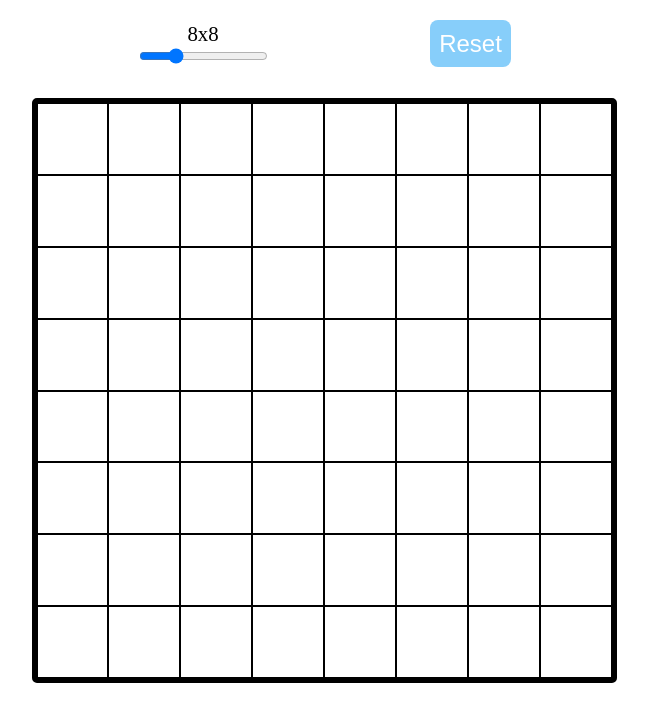
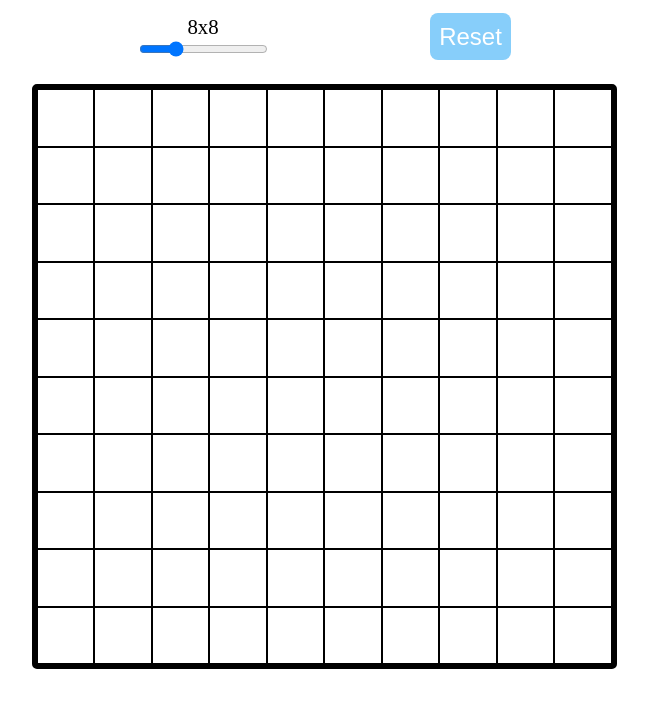
Before and after one commit to Ypakce/etch-a-sketch, a plain HTML site: page index.html in a window 1280 px wide. Shown: the part 93-800 px from the top of the page, without its empty margins (316-964 px from the left). Drawn offline with Linux system fonts and the light colour scheme.

Commit message:
fix a bug where cells are not square and made hover event more efficient

```diff
--- a/script.js
+++ b/script.js
@@ -1,4 +1,4 @@
-let size = 8;
+let size = 10;
 
 function form_grid(size){
     const grid = document.querySelector(".grid");
@@ -8,16 +8,13 @@ function form_grid(size){
         for(let j=0; j<size; j++){
             const cell = document.createElement("div");
             cell.classList.add("cell");
+            cell.addEventListener("mouseover", function(e){
+                e.target.style.backgroundColor = "black";
+            });
             column.append(cell);
         }
         grid.append(column);
     }
-    const cells = document.querySelectorAll(".cell");
-    cells.forEach(cell =>{
-        cell.addEventListener("mouseover", function(e){
-            e.target.style.backgroundColor = "black";
-        });
-    })
 }
 
 form_grid(size);
--- a/style.css
+++ b/style.css
@@ -2,10 +2,9 @@
 body {
     margin: 0;
     padding: 0;
-    height: 100vh;
     display: flex;
     flex-direction: column;
-    justify-content: space-between;
+    justify-content: center;
     align-items: center;
 }
 
@@ -53,12 +52,12 @@ button:hover{
 }
 
 .grid{
+    margin-bottom: 1.5rem;
+    margin-top: 1.5rem;
     width: 575px;
     height: 575px;
     border: 5px solid black;
     border-radius: 5px;
-    margin-bottom: 1.5rem;
-    margin-top: 1.5rem;
     background-color: grey;
     display: flex;
     flex-direction: column;
```
